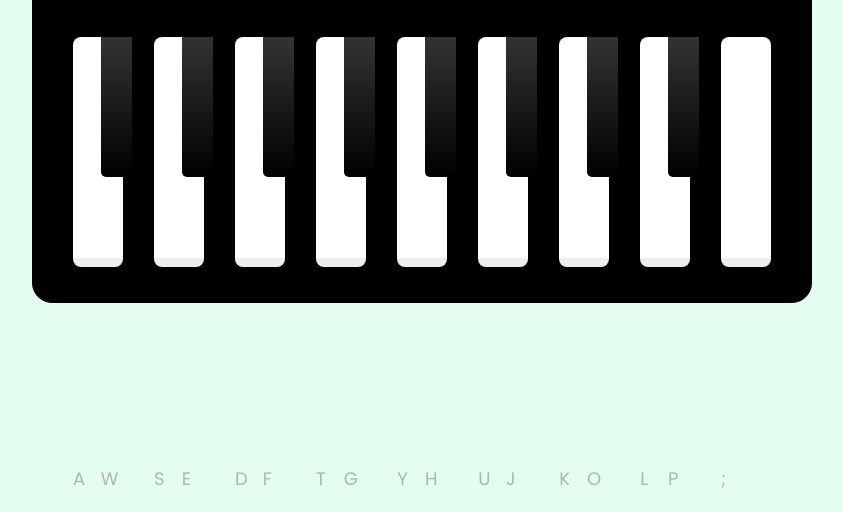
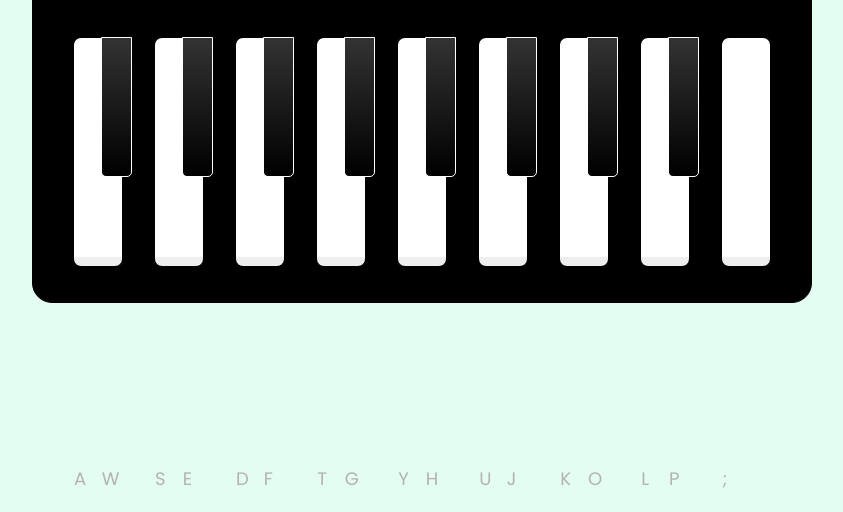
Before and after one commit to evelyt/piano, a plain HTML site: page index.html in a window 1280 px wide. Shown: the part 288-800 px from the top of the page, without its empty margins (218-1061 px from the left). Drawn offline with Linux system fonts and the light colour scheme.

Commit message:
estilizacao span

```diff
--- a/src/styles/main.css
+++ b/src/styles/main.css
@@ -98,6 +98,7 @@ input:checked::before {
     width: 70px;
     height: 230px;
     border-radius: 8px;
+    border: 1px solid #000;
     background: linear-gradient(#fff 96%, #eee 4%);
 }
 
@@ -107,6 +108,7 @@ input:checked::before {
     height: 140px;
     z-index: 2; /* para tecla preta ficar em cima da branca*/
     margin: 0 22px 0 -22px;
+    border: 1px solid #fff;
     border-radius: 0 0 5px 5px;
     background: linear-gradient(#333, #000);
 }
```
